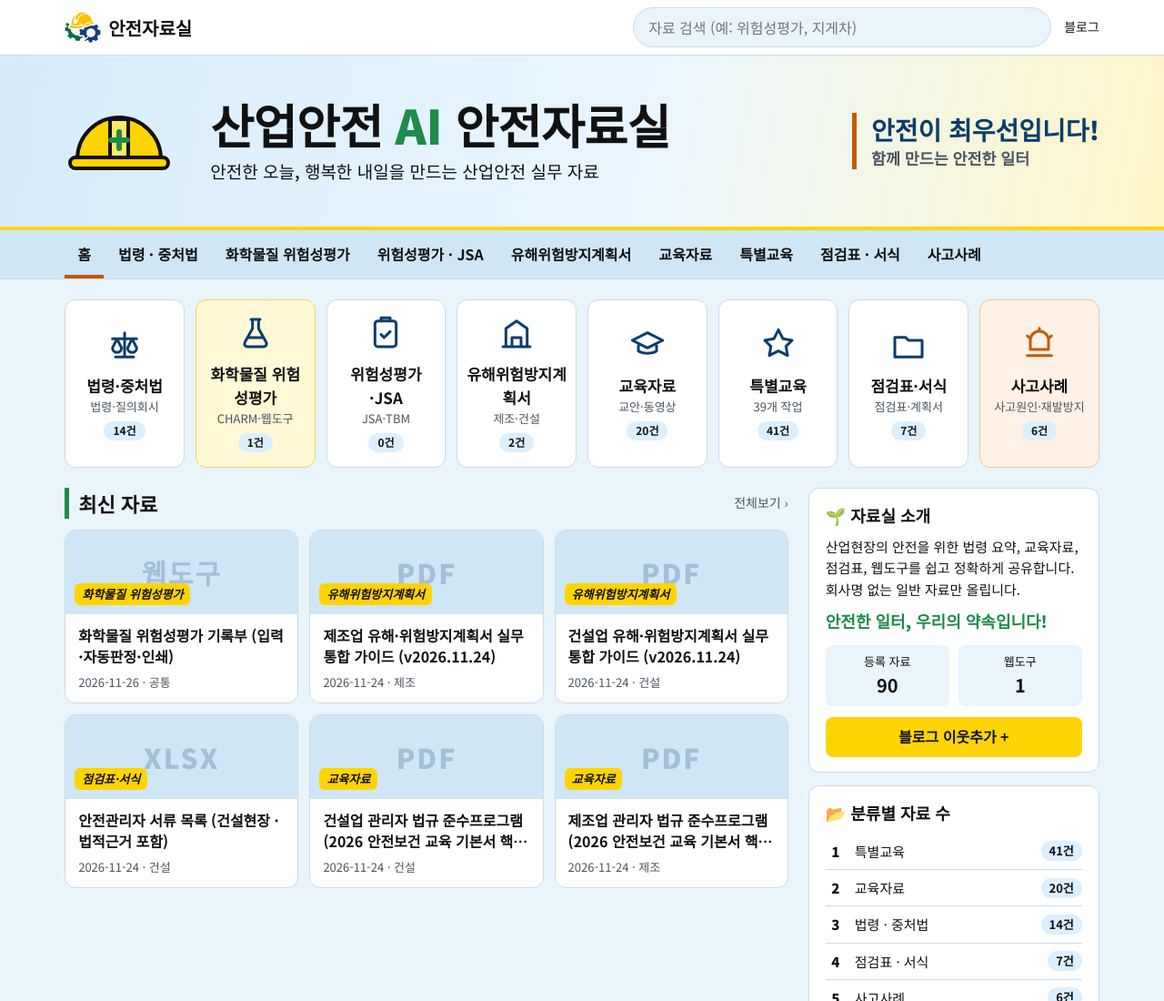
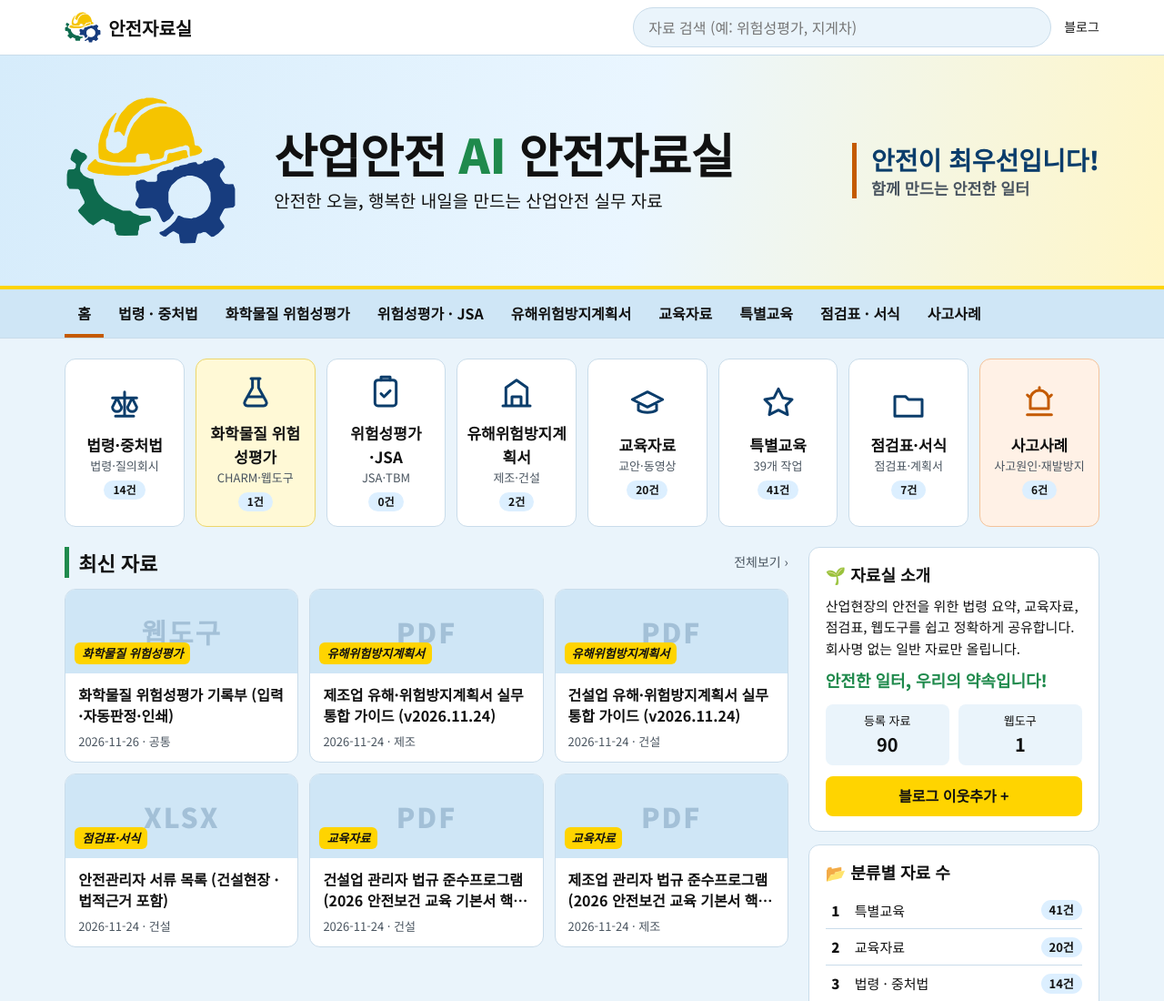
Before and after one commit to safetyplum/safetyplum.github.io, a plain HTML site: page index.html in a window 1280 px wide. Shown: the top 1100 px of the page at 91% size. Drawn offline with Linux system fonts and the light colour scheme.

Commit message:
상단 큰 안전모 그림도 새 로고로 교체·확대
Co-Authored-By: Claude Opus 5.5 <noreply@anthropic.com>
Claude-Session: https://claude.ai/code/session_01Se7UN7UWdsQEd4j6ppLy3f

```diff
--- a/index.html
+++ b/index.html
@@ -28,7 +28,7 @@ a{color:inherit}
 /* 배너 */
 .hero{background:linear-gradient(100deg,#d6ecfb 0%,#eaf6ff 55%,#fff6c7 100%);border-bottom:4px solid var(--yel)}
 .hero .wrap{display:flex;flex-wrap:wrap;align-items:center;gap:20px 40px;padding-block:clamp(22px,4vw,44px)}
-.hero svg{width:clamp(72px,10vw,120px);height:auto;flex:none}
+.hero .mark{width:clamp(110px,15vw,190px);height:auto;flex:none}
 .hero h1{margin:0;font-size:clamp(28px,5vw,52px);font-weight:900;line-height:1.1;letter-spacing:-.5px}
 .hero h1 em{font-style:normal;color:var(--grn)}
 .hero p{margin:8px 0 0;font-size:clamp(15px,1.8vw,19px);font-weight:500}
@@ -111,7 +111,7 @@ footer{background:var(--sky);border-top:1px solid var(--line);font-size:14px;lin
 </div></header>
 
 <section class="hero"><div class="wrap">
-  <svg viewBox="0 0 120 100" aria-hidden="true"><path d="M14 70a46 46 0 0 1 92 0" fill="#ffd400" stroke="#111" stroke-width="4"/><path d="M50 26h20v44H50z" fill="#ffe766" stroke="#111" stroke-width="4"/><rect x="6" y="68" width="108" height="12" rx="6" fill="#ffd400" stroke="#111" stroke-width="4"/><path d="M60 40v18M51 49h18" stroke="#1f8a4c" stroke-width="6" stroke-linecap="round"/></svg>
+  <img class="mark" src="img/logo.svg" alt="" width="180" height="157">
   <div>
     <h1>산업안전 <em>AI</em> 안전자료실</h1>
     <p>안전한 오늘, 행복한 내일을 만드는 산업안전 실무 자료</p>
```
